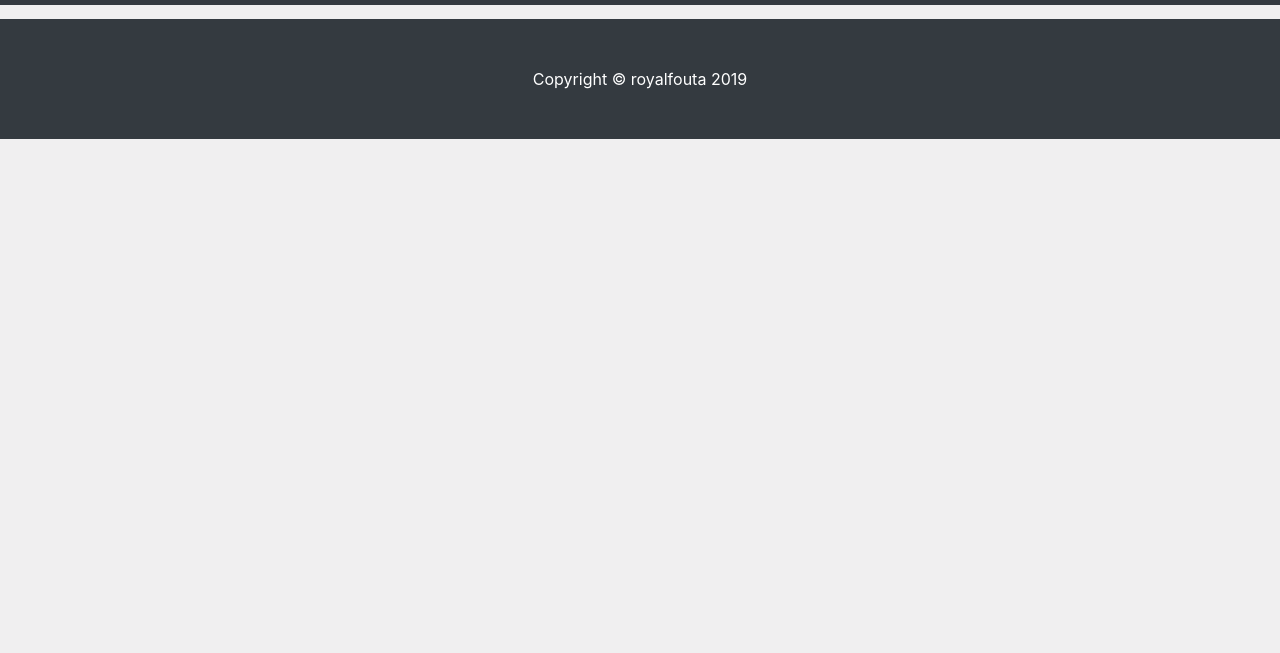
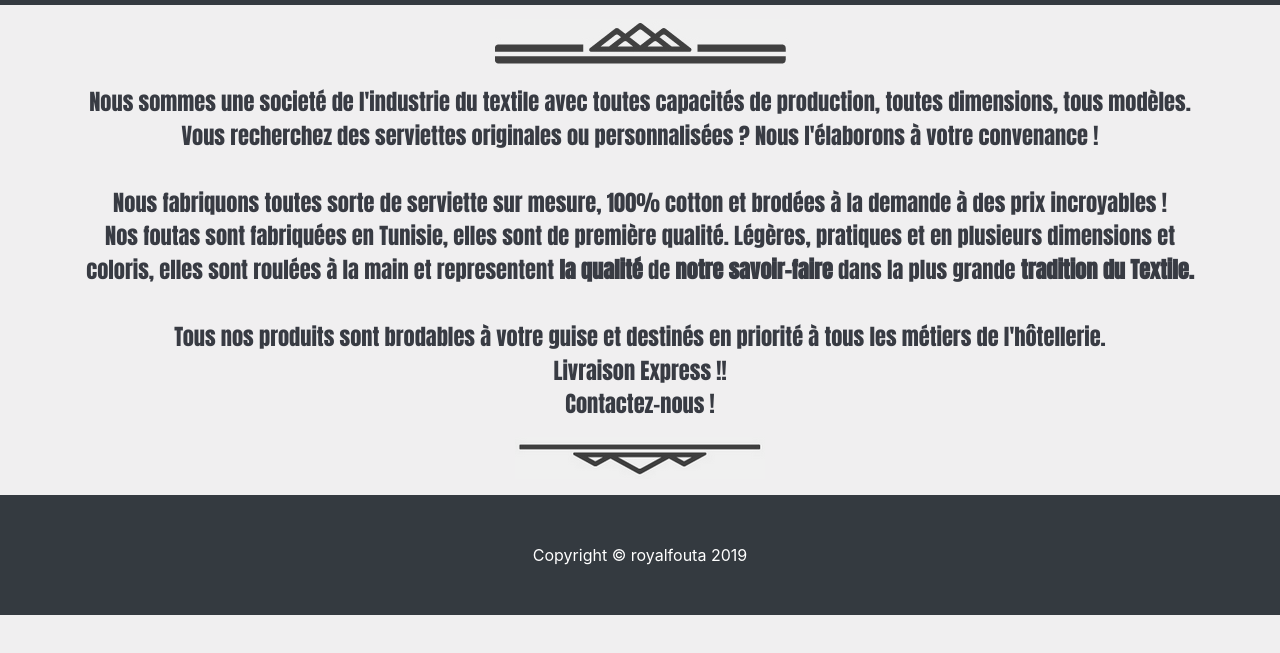
Before and after one commit to ilyesjr/foutar, a plain HTML site: page about.html in a window 1280 px wide. Shown: the part 81-734 px from the top of the page. Drawn offline with Linux system fonts and the light colour scheme.

Commit message:
Finished About Page (Essentiellement du Texte)

```diff
--- a/about.html
+++ b/about.html
@@ -53,16 +53,18 @@
   </nav>
 
   <!-- Page Content -->
-  <div class="container-fluid">
-
-    <div class="row">
-      <div class="Sections">
-
-      </div>
-      <!-- /.Sections -->
+  <div class="container">
+    <div class="sectionAbout">
+        <figure class="imgTOPabout">
+          <img class="imgTOPaboutimg d-block m-auto" src="img/imgSeparaAbout1.png" alt="">
+        </figure>
+        <article>
+          <p class="texteAbout">Nous sommes une societé de l'industrie du textile avec toutes capacités de production, toutes dimensions, tous modèles. <br>Vous recherchez des serviettes originales ou personnalisées ? Nous l'élaborons à votre convenance ! <br><br>Nous fabriquons toutes sorte de serviette sur mesure, 100% cotton et brodées à la demande à des prix incroyables !<br>Nos foutas sont fabriquées en Tunisie, elles sont de première qualité. Légères, pratiques et en plusieurs dimensions et coloris, elles sont roulées à la main et representent <b>la qualité</b> de <b>notre savoir-faire</b> dans la plus grande <b>tradition du Textile.</b> <br><br>Tous nos produits sont brodables à votre guise et destinés en priorité à tous les métiers de l'hôtellerie. <br>Livraison Express !! <br> <a class="contacteznous" href="contact.html">Contactez-nous</a> !</p>
+        </article>
+        <figure class="imgBOTabout">
+          <img class="imgBOTaboutimg d-block m-auto" src="img/imgSeparaAbout2.png" alt="">
+        </figure>
     </div>
-    <!-- /.row -->
-
   </div>
   <!-- /.container -->
 
--- a/css/main.css
+++ b/css/main.css
@@ -57,7 +57,8 @@ body {
 {
   text-align: center;
   text-decoration: underline;
-  font-family: 'Archivo', sans-serif;
+  font-family: 'Anton', sans-serif;
+  color: #383B43;
   font-weight: bold;
 }
 
@@ -69,7 +70,8 @@ body {
 .card-title
 {
   text-align: center;
-  font-family: 'Archivo', sans-serif;
+  font-family: 'Anton', sans-serif;
+  color: #383B43;
   text-decoration: underline;
   font-weight: bold;
 }
@@ -79,8 +81,51 @@ body {
   text-align: center;
   font-size: 1.2em;
   font-weight: bold;
-  font-family: 'Archivo', sans-serif;
+  font-family: 'Anton', sans-serif;
+  color: #383B43;
 }
+/* ----------------------------------------- */
+/* ----------------------------------------- */
+/* ----------------------------------------- */
+/* ----------------------------------------- */
+/* ------------ END OF HOMEPAGE--------------*/
+/* ----------------------------------------- */
+/* ----------------------------------------- */
+/* ----------------------------------------- */
+/* ----------------------------------------- */
+
+
+/* ----------------------------------------- */
+/* ----------------------------------------- */
+/* ----------- *//* START OF ABOUT PAGE *//* */
+/* ----------------------------------------- */
+/* ----------------------------------------- */
+
+.imgTOPaboutimg
+{
+  max-width: 300px;
+  width: 95%;
+}
+
+.imgBOTaboutimg
+{
+  max-width: 250px;
+  width: 95%;
+}
+
+.texteAbout
+{
+  text-align: center;
+  font-family: 'Anton', sans-serif;
+  font-size: 1.4em;
+  color: #383B43;
+}
+
+.contacteznous
+{
+  color: #383B43;
+}
+
 
 /* -------------------- */
 /* Media Queries */
```
Also changed, not shown: img/imgSeparaAbout1.png (added), img/imgSeparaAbout2.png (added).
